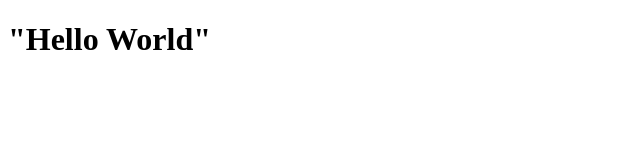
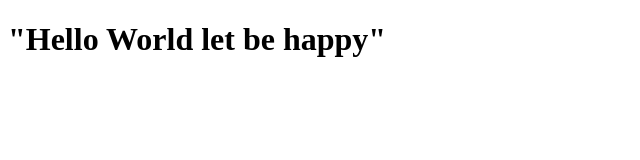
Before and after one commit to gwinn092/coursera-test, a plain HTML site: page index.html in a window 1280 px wide. Shown: the whole page, without its empty margins (0-640 px from the left). Drawn offline with Linux system fonts and the light colour scheme.

Commit message:
small change

```diff
--- a/index.html
+++ b/index.html
@@ -7,6 +7,6 @@
     <title>Coursera-test</title>
 </head>
 <body>
-    <h1>"Hello World"</h1>
+    <h1>"Hello World let be happy"</h1>
 </body>
 </html>
```
